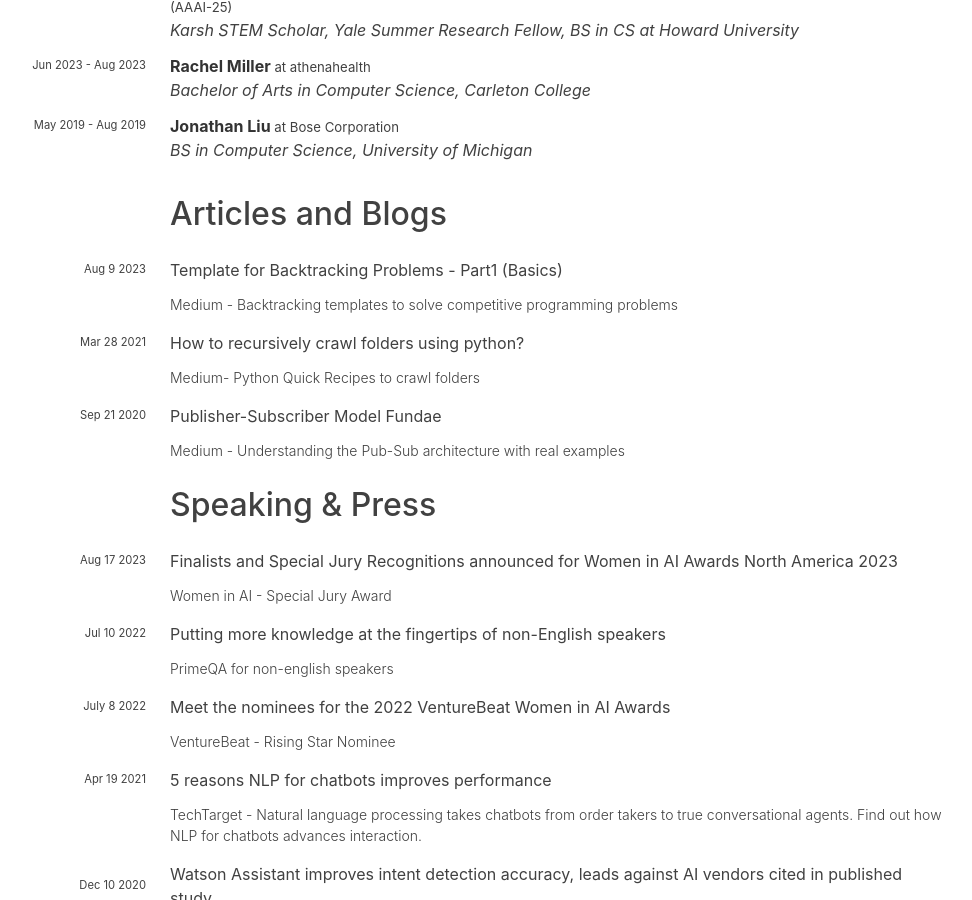
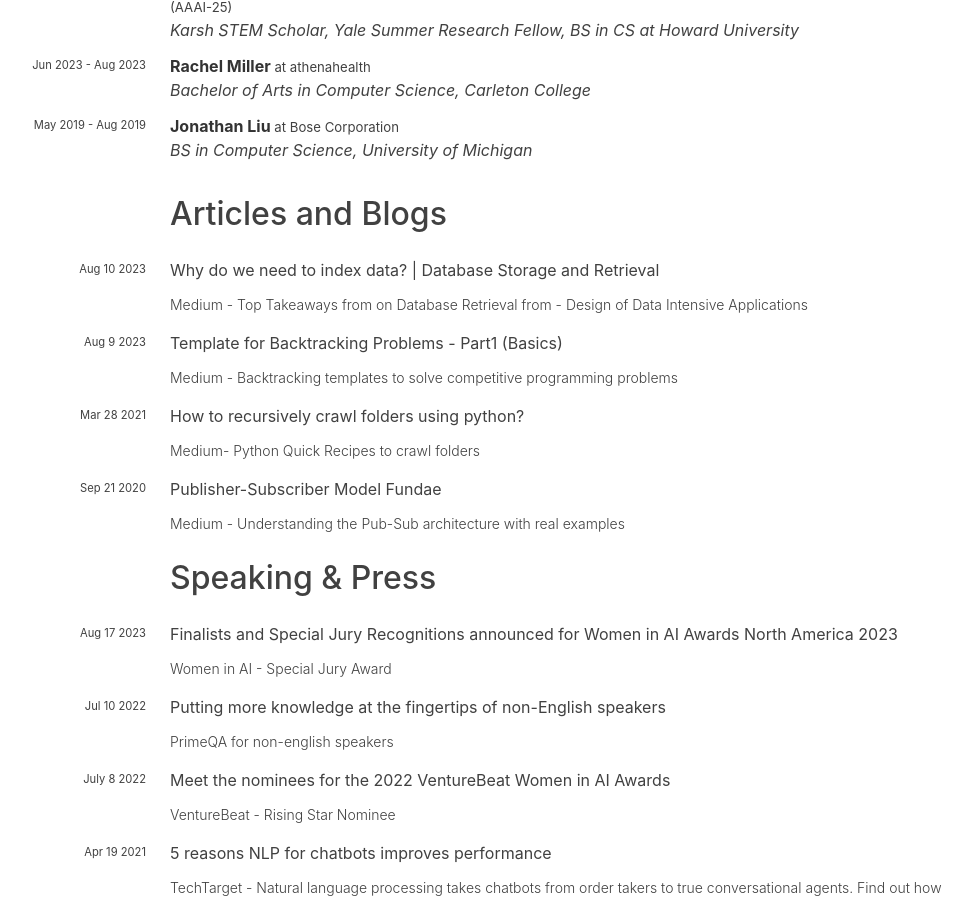
Before and after one commit to hariharanragothaman/hariharanragothaman.github.io, a Jekyll site: the page built from cv.md, in a window 1280 px wide and 900 px high, scrolled down 4632 px. Shown: the whole window, without its empty margins (162-1134 px from the left). Built offline with Jekyll 4.4.1, drawn with Linux system fonts in a browser that asks for light colours; nearby versions of some CDN libraries; some web fonts are replaced.

Commit message:
Polishes and Updates

```diff
--- a/_data/blogs.yaml
+++ b/_data/blogs.yaml
@@ -1,3 +1,10 @@
+- title: Why do we need to index data? | Database Storage and Retrieval
+  month: Aug 10
+  year: 2023
+  publisher:
+    - url: https://medium.com/upsolve-digest/why-do-we-need-to-index-data-database-storage-retrieval-e3bbd499cb75
+      name: Medium - Top Takeaways from on Database Retrieval from - Design of Data Intensive Applications
+
 - title: Template for Backtracking Problems - Part1 (Basics)
   month: Aug 9
   year: 2023
```
